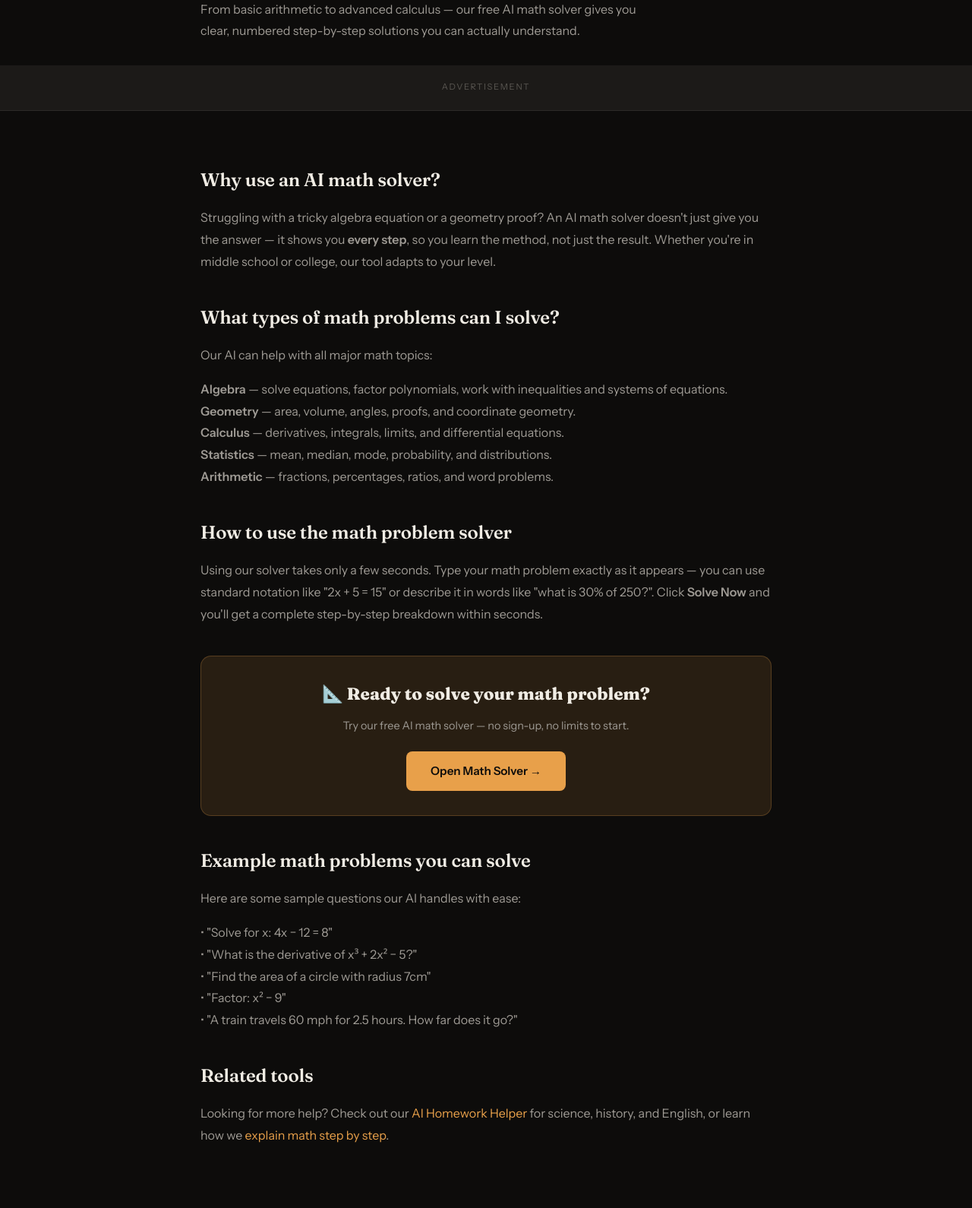
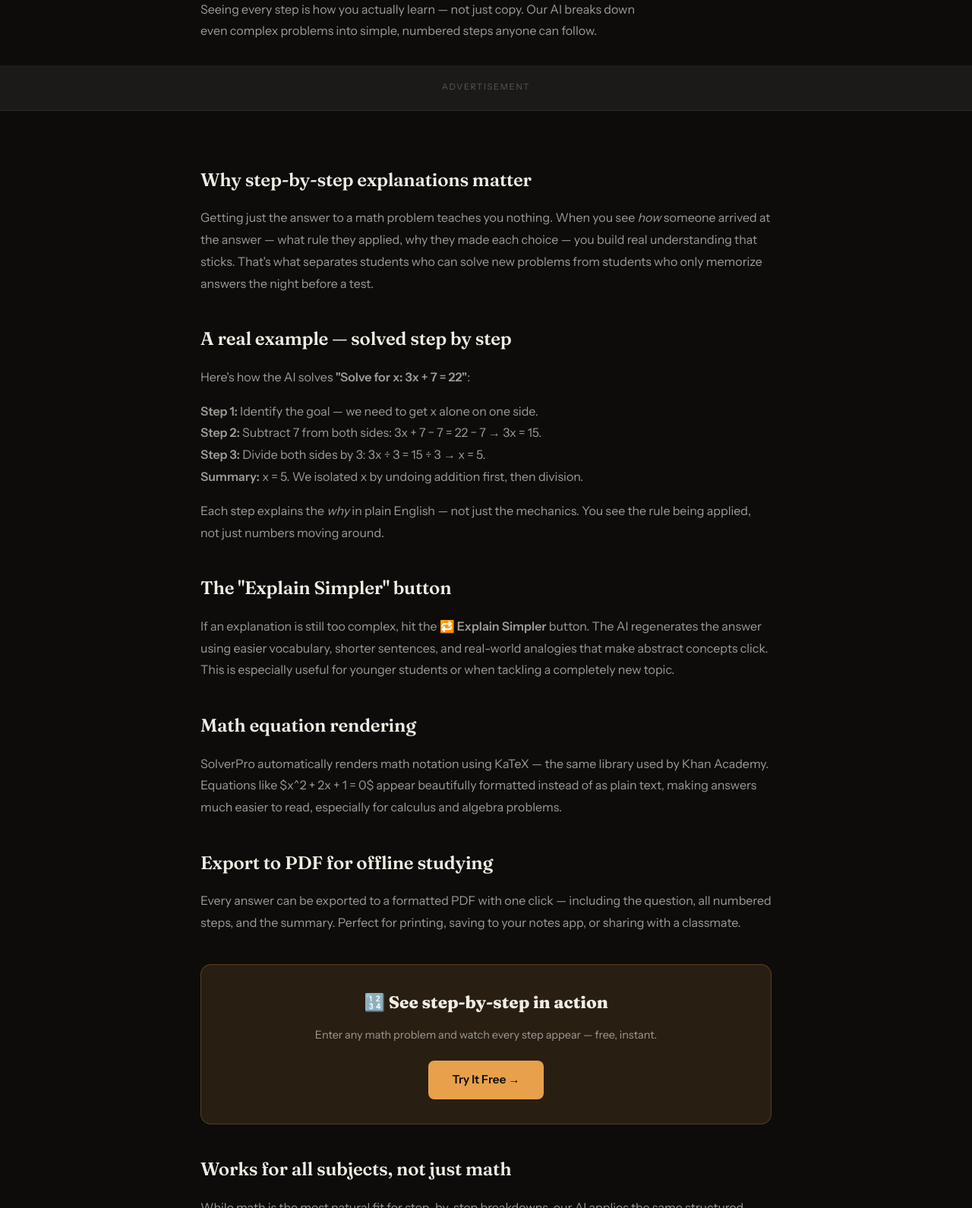
Before and after one commit to Trimor11/homework, a plain HTML site: page pages/solve-math-problems.html in a window 1280 px wide. Shown: the part 363-1953 px from the top of the page at 76% size. Drawn offline with nearby package versions, Linux system fonts and the light colour scheme; files that its build step writes are made by us from their sources.

Commit message:
Update page title and content for math solver

```diff
--- a/pages/solve-math-problems.html
+++ b/pages/solve-math-problems.html
@@ -3,10 +3,10 @@
 <head>
   <meta charset="UTF-8" />
   <meta name="viewport" content="width=device-width, initial-scale=1.0" />
-  <title>Solve Math Problems Online Free – AI Step-by-Step Solver</title>
-  <meta name="description" content="Solve any math problem online with our free AI solver. Get instant step-by-step solutions for algebra, geometry, calculus, and more. No sign-up required." />
-  <meta name="keywords" content="solve math problems online, free math solver, algebra solver, calculus help, geometry problems, step-by-step math" />
-  <link rel="canonical" href="https://yourdomain.com/pages/solve-math-problems.html" />
+  <title>Explain Math Step by Step – Learn How Every Problem Is Solved</title>
+  <meta name="description" content="See every step when solving math problems. Our AI explains algebra, calculus, and geometry step by step in simple language so you actually learn." />
+  <meta name="keywords" content="explain math step by step, learn math online, math explanation, how to solve math problems, math tutor online, understand math, step by step solver" />
+  <link rel="canonical" href="https://yourdomain.com/explain-math-step-by-step" />
   <link rel="preconnect" href="https://fonts.googleapis.com" />
   <link rel="preconnect" href="https://fonts.gstatic.com" crossorigin />
   <link href="https://fonts.googleapis.com/css2?family=Fraunces:ital,opsz,wght@0,9..144,300;0,9..144,600;0,9..144,800;1,9..144,300&family=DM+Mono:wght@400;500&family=Instrument+Sans:wght@400;500;600&display=swap" rel="stylesheet" />
@@ -24,80 +24,111 @@
       </a>
       <nav class="top-nav">
         <a href="../index.html">Home</a>
+        <a href="solve-math-problems.html">Math</a>
         <a href="ai-homework-helper.html">All Subjects</a>
-        <a href="explain-math-step-by-step.html">How It Works</a>
       </nav>
       <div class="header-actions">
-        <button class="btn-theme-toggle" id="themeToggle"><span class="icon-sun">☀</span><span class="icon-moon">☽</span></button>
+        <button class="btn-theme-toggle" id="themeToggle" title="Toggle theme">
+          <span class="icon-sun">☀</span><span class="icon-moon">☽</span>
+        </button>
         <a href="../index.html" class="btn-pro">Try Solver →</a>
       </div>
     </div>
   </header>
 
   <section class="page-hero">
-    <div class="hero-eyebrow">Math Solver</div>
-    <h1>Solve Math Problems<br /><em>Online, Instantly.</em></h1>
-    <p>
-      From basic arithmetic to advanced calculus — our free AI math solver gives you
-      clear, numbered step-by-step solutions you can actually understand.
-    </p>
+    <div class="hero-eyebrow">Step-by-Step Learning</div>
+    <h1>Understand math,<br /><em>one step at a time.</em></h1>
+    <p>Seeing every step is how you actually learn — not just copy. Our AI breaks down even complex problems into simple, numbered steps anyone can follow.</p>
   </section>
 
   <div class="ad-banner"><div class="ad-placeholder">Advertisement</div></div>
 
   <div class="content-section">
-    <h2>Why use an AI math solver?</h2>
+
+    <h2>Why step-by-step explanations matter</h2>
     <p>
-      Struggling with a tricky algebra equation or a geometry proof? An AI math solver
-      doesn't just give you the answer — it shows you <strong>every step</strong>, so you
-      learn the method, not just the result. Whether you're in middle school or college,
-      our tool adapts to your level.
+      Getting just the answer to a math problem teaches you nothing.
+      When you see <em>how</em> someone arrived at the answer — what rule they applied,
+      why they made each choice — you build real understanding that sticks.
+      That's what separates students who can solve new problems from students
+      who only memorize answers the night before a test.
     </p>
 
-    <h2>What types of math problems can I solve?</h2>
-    <p>Our AI can help with all major math topics:</p>
+    <h2>A real example — solved step by step</h2>
     <p>
-      <strong>Algebra</strong> — solve equations, factor polynomials, work with inequalities and systems of equations.<br />
-      <strong>Geometry</strong> — area, volume, angles, proofs, and coordinate geometry.<br />
-      <strong>Calculus</strong> — derivatives, integrals, limits, and differential equations.<br />
-      <strong>Statistics</strong> — mean, median, mode, probability, and distributions.<br />
-      <strong>Arithmetic</strong> — fractions, percentages, ratios, and word problems.
+      Here's how the AI solves <strong>"Solve for x: 3x + 7 = 22"</strong>:
+    </p>
+    <p>
+      <strong>Step 1:</strong> Identify the goal — we need to get x alone on one side.<br />
+      <strong>Step 2:</strong> Subtract 7 from both sides: 3x + 7 − 7 = 22 − 7 → 3x = 15.<br />
+      <strong>Step 3:</strong> Divide both sides by 3: 3x ÷ 3 = 15 ÷ 3 → x = 5.<br />
+      <strong>Summary:</strong> x = 5. We isolated x by undoing addition first, then division.
+    </p>
+    <p>
+      Each step explains the <em>why</em> in plain English — not just the mechanics.
+      You see the rule being applied, not just numbers moving around.
     </p>
 
-    <h2>How to use the math problem solver</h2>
+    <h2>The "Explain Simpler" button</h2>
     <p>
-      Using our solver takes only a few seconds. Type your math problem exactly as it
-      appears — you can use standard notation like "2x + 5 = 15" or describe it in words
-      like "what is 30% of 250?". Click <strong>Solve Now</strong> and you'll get a
-      complete step-by-step breakdown within seconds.
+      If an explanation is still too complex, hit the <strong>🔁 Explain Simpler</strong> button.
+      The AI regenerates the answer using easier vocabulary, shorter sentences,
+      and real-world analogies that make abstract concepts click.
+      This is especially useful for younger students or when tackling a completely new topic.
+    </p>
+
+    <h2>Math equation rendering</h2>
+    <p>
+      SolverPro automatically renders math notation using KaTeX — the same library used
+      by Khan Academy. Equations like $x^2 + 2x + 1 = 0$ appear beautifully formatted
+      instead of as plain text, making answers much easier to read, especially for
+      calculus and algebra problems.
+    </p>
+
+    <h2>Export to PDF for offline studying</h2>
+    <p>
+      Every answer can be exported to a formatted PDF with one click —
+      including the question, all numbered steps, and the summary.
+      Perfect for printing, saving to your notes app, or sharing with a classmate.
     </p>
 
     <div class="cta-box">
-      <h3>📐 Ready to solve your math problem?</h3>
-      <p>Try our free AI math solver — no sign-up, no limits to start.</p>
+      <h3>🔢 See step-by-step in action</h3>
+      <p>Enter any math problem and watch every step appear — free, instant.</p>
       <a href="../index.html" class="btn-solve" style="display:inline-flex;gap:0.5rem;align-items:center;text-decoration:none;padding:0.85rem 2rem;border-radius:8px;background:var(--accent);color:#0d0c0b;font-weight:600;">
-        Open Math Solver →
+        Try It Free →
       </a>
     </div>
 
-    <h2>Example math problems you can solve</h2>
-    <p>Here are some sample questions our AI handles with ease:</p>
+    <h2>Works for all subjects, not just math</h2>
     <p>
-      • "Solve for x: 4x − 12 = 8"<br />
-      • "What is the derivative of x³ + 2x² − 5?"<br />
-      • "Find the area of a circle with radius 7cm"<br />
-      • "Factor: x² − 9"<br />
-      • "A train travels 60 mph for 2.5 hours. How far does it go?"
+      While math is the most natural fit for step-by-step breakdowns, our AI applies
+      the same structured format to science experiments, historical event analysis,
+      grammar rules, and geography. Every answer follows a logical progression
+      that's easy to follow — whatever subject you're studying.
     </p>
 
     <h2>Related tools</h2>
     <p>
-      Looking for more help? Check out our
-      <a href="ai-homework-helper.html">AI Homework Helper</a> for science, history, and English,
-      or learn how we
-      <a href="explain-math-step-by-step.html">explain math step by step</a>.
+      Ready to try it? Go to the <a href="../index.html">AI Homework Solver</a>,
+      or check out our dedicated <a href="solve-math-problems.html">Math Problem Solver</a>
+      and <a href="ai-homework-helper.html">AI Homework Helper</a> pages.
     </p>
+
   </div>
+
+  <script type="application/ld+json">
+  {
+    "@context": "https://schema.org",
+    "@type": "WebApplication",
+    "name": "SolverPro Step-by-Step Math Explainer",
+    "description": "AI that explains math problems step by step in simple language.",
+    "url": "https://yourdomain.com/explain-math-step-by-step",
+    "applicationCategory": "EducationalApplication",
+    "offers": { "@type": "Offer", "price": "0", "priceCurrency": "USD" }
+  }
+  </script>
 
   <div class="ad-banner ad-bottom"><div class="ad-placeholder">Advertisement</div></div>
 
@@ -110,17 +141,17 @@
         <a href="ai-homework-helper.html">Homework Helper</a>
         <a href="explain-math-step-by-step.html">Step-by-Step</a>
       </nav>
-      <p class="footer-copy">© 2025 SolverPro.</p>
+      <p class="footer-copy">© 2025 SolverPro. Not a substitute for professional tutoring.</p>
     </div>
   </footer>
 
   <script>
-    const savedTheme = localStorage.getItem("theme") || "dark";
-    document.body.dataset.theme = savedTheme;
+    const t = localStorage.getItem("theme") || "dark";
+    document.body.dataset.theme = t;
     document.getElementById("themeToggle").addEventListener("click", () => {
-      const next = document.body.dataset.theme === "dark" ? "light" : "dark";
-      document.body.dataset.theme = next;
-      localStorage.setItem("theme", next);
+      const n = document.body.dataset.theme === "dark" ? "light" : "dark";
+      document.body.dataset.theme = n;
+      localStorage.setItem("theme", n);
     });
   </script>
 </body>
```
